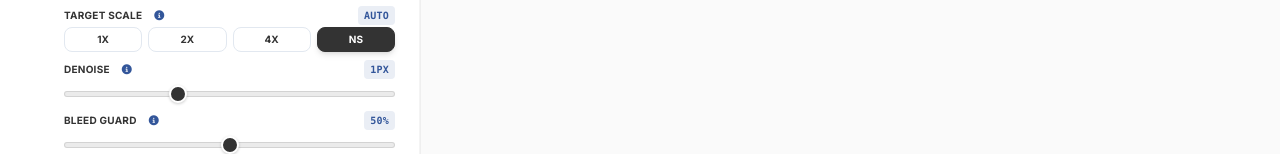
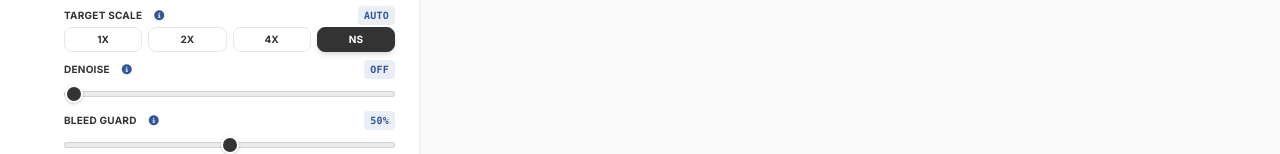
Before and after one commit to rotenaple/irodori, a React (Vite) app: page / in a window 1280 px wide. Shown: the part 218-372 px from the top of the page. Built offline with nearby package versions, Linux system fonts and the light colour scheme; a web font is replaced by a local one.

Commit message:
Set default denoise radius to 0
Changed the initial state of denoiseRadius from 1 to 0 in App.tsx. This updates the default behavior for denoising when the app loads.

```diff
--- a/App.tsx
+++ b/App.tsx
@@ -26,7 +26,7 @@ const App: React.FC = () => {
 
   const [smoothingLevels, setSmoothingLevels] = useState<number>(1);
   const [upscaleFactor, setUpscaleFactor] = useState<number | 'NS'>('NS');
-  const [denoiseRadius, setDenoiseRadius] = useState<number>(1);
+  const [denoiseRadius, setDenoiseRadius] = useState<number>(0);
   const [edgeProtection, setEdgeProtection] = useState<number>(50);
   const [skipColorCleanup, setSkipColorCleanup] = useState<boolean>(false);
 
```
